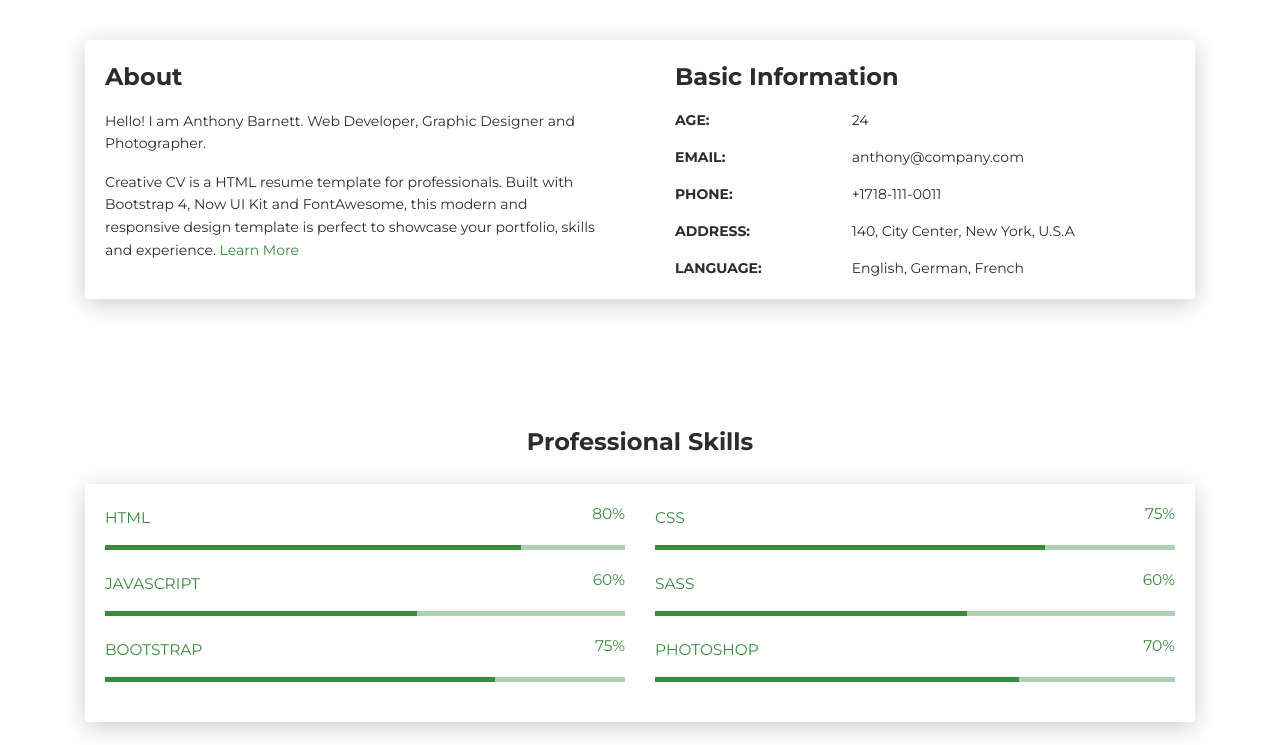
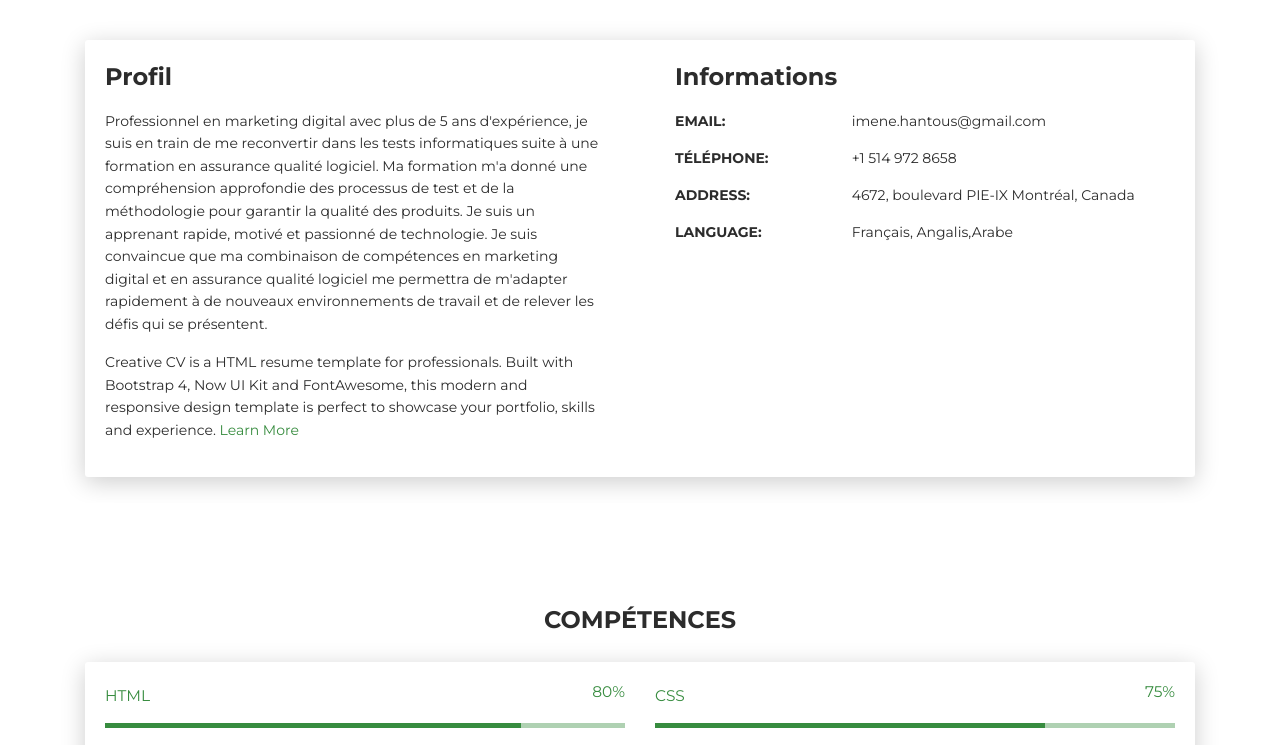
Before and after one commit to imenehantous/Resume, a plain HTML site: page index.html in a window 1280 px wide. Shown: the part 580-1325 px from the top of the page. Drawn offline with Linux system fonts and the light colour scheme.

Commit message:
Update index.html

```diff
--- a/index.html
+++ b/index.html
@@ -48,9 +48,9 @@
       <div class="page-header-image" data-parallax="true" style="background-image: url('images/cc-bg-1.jpg')"></div>
       <div class="container">
         <div class="content-center">
-          <div class="cc-profile-image"><a href="#"><img src="images/anthony.jpg" alt="Image"/></a></div>
-          <div class="h2 title">Anthony Barnett</div>
-          <p class="category text-white">Web Developer, Graphic Designer,  Photographer</p><a class="btn btn-primary smooth-scroll mr-2" href="#contact" data-aos="zoom-in" data-aos-anchor="data-aos-anchor">Hire Me</a><a class="btn btn-primary" href="#" data-aos="zoom-in" data-aos-anchor="data-aos-anchor">Download CV</a>
+          <div class="cc-profile-image"><a href="#"><img src="images/Imene.png" alt="Image"/></a></div>
+          <div class="h2 title">Imene Hantous</div>
+          <p class="category text-white">Spécialiste Qualité Logicielle, Testeur QA,  Assurance Qualité</p><a class="btn btn-primary smooth-scroll mr-2" href="#contact" data-aos="zoom-in" data-aos-anchor="data-aos-anchor">Hire Me</a><a class="btn btn-primary" href="#" data-aos="zoom-in" data-aos-anchor="data-aos-anchor">Download CV</a>
         </div>
       </div>
       <div class="section">
@@ -67,33 +67,30 @@
       <div class="row">
         <div class="col-lg-6 col-md-12">
           <div class="card-body">
-            <div class="h4 mt-0 title">About</div>
-            <p>Hello! I am Anthony Barnett. Web Developer, Graphic Designer and Photographer.</p>
+            <div class="h4 mt-0 title">Profil</div>
+            <p>Professionnel en marketing digital avec plus de 5 ans d'expérience, je suis en train de me reconvertir dans les tests informatiques suite à une formation en assurance qualité logiciel. Ma formation m'a donné une compréhension approfondie des processus de test et de la méthodologie pour garantir la qualité des produits. Je
+suis un apprenant rapide, motivé et passionné de technologie. Je suis convaincue que ma combinaison de compétences en marketing digital et en assurance qualité logiciel me permettra de m'adapter rapidement à de nouveaux environnements de travail et de relever les défis qui se présentent.</p>
             <p>Creative CV is a HTML resume template for professionals. Built with Bootstrap 4, Now UI Kit and FontAwesome, this modern and responsive design template is perfect to showcase your portfolio, skills and experience. <a href="https://templateflip.com/templates/creative-cv/" target="_blank">Learn More</a></p>
           </div>
         </div>
         <div class="col-lg-6 col-md-12">
           <div class="card-body">
-            <div class="h4 mt-0 title">Basic Information</div>
-            <div class="row">
-              <div class="col-sm-4"><strong class="text-uppercase">Age:</strong></div>
-              <div class="col-sm-8">24</div>
+            <div class="h4 mt-0 title">Informations</div>
+            <div class="row mt-3">
+              <div class="col-sm-4"><strong class="text-uppercase">Email:</strong></div>
+              <div class="col-sm-8">imene.hantous@gmail.com</div>
             </div>
             <div class="row mt-3">
-              <div class="col-sm-4"><strong class="text-uppercase">Email:</strong></div>
-              <div class="col-sm-8">anthony@company.com</div>
-            </div>
-            <div class="row mt-3">
-              <div class="col-sm-4"><strong class="text-uppercase">Phone:</strong></div>
-              <div class="col-sm-8">+1718-111-0011</div>
+              <div class="col-sm-4"><strong class="text-uppercase">Téléphone:</strong></div>
+              <div class="col-sm-8">+1 514 972 8658</div>
             </div>
             <div class="row mt-3">
               <div class="col-sm-4"><strong class="text-uppercase">Address:</strong></div>
-              <div class="col-sm-8">140, City Center, New York, U.S.A</div>
+              <div class="col-sm-8"> 4672, boulevard PIE-IX Montréal, Canada </div>
             </div>
             <div class="row mt-3">
               <div class="col-sm-4"><strong class="text-uppercase">Language:</strong></div>
-              <div class="col-sm-8">English, German, French</div>
+              <div class="col-sm-8">Français, Angalis,Arabe</div>
             </div>
           </div>
         </div>
@@ -103,7 +100,7 @@
 </div>
 <div class="section" id="skill">
   <div class="container">
-    <div class="h4 text-center mb-4 title">Professional Skills</div>
+    <div class="h4 text-center mb-4 title">COMPÉTENCES</div>
     <div class="card" data-aos="fade-up" data-aos-anchor-placement="top-bottom">
       <div class="card-body">
         <div class="row">
```
